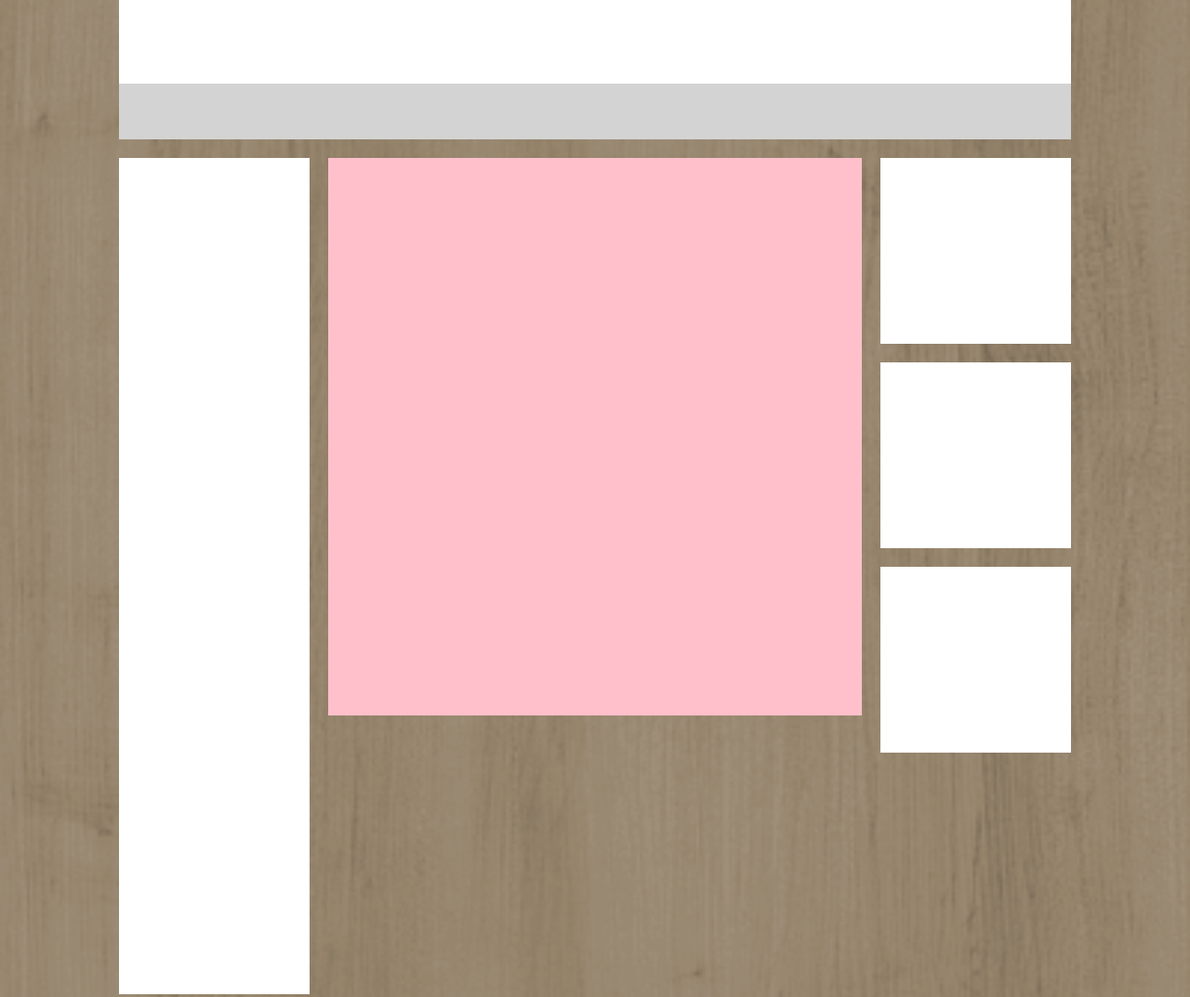
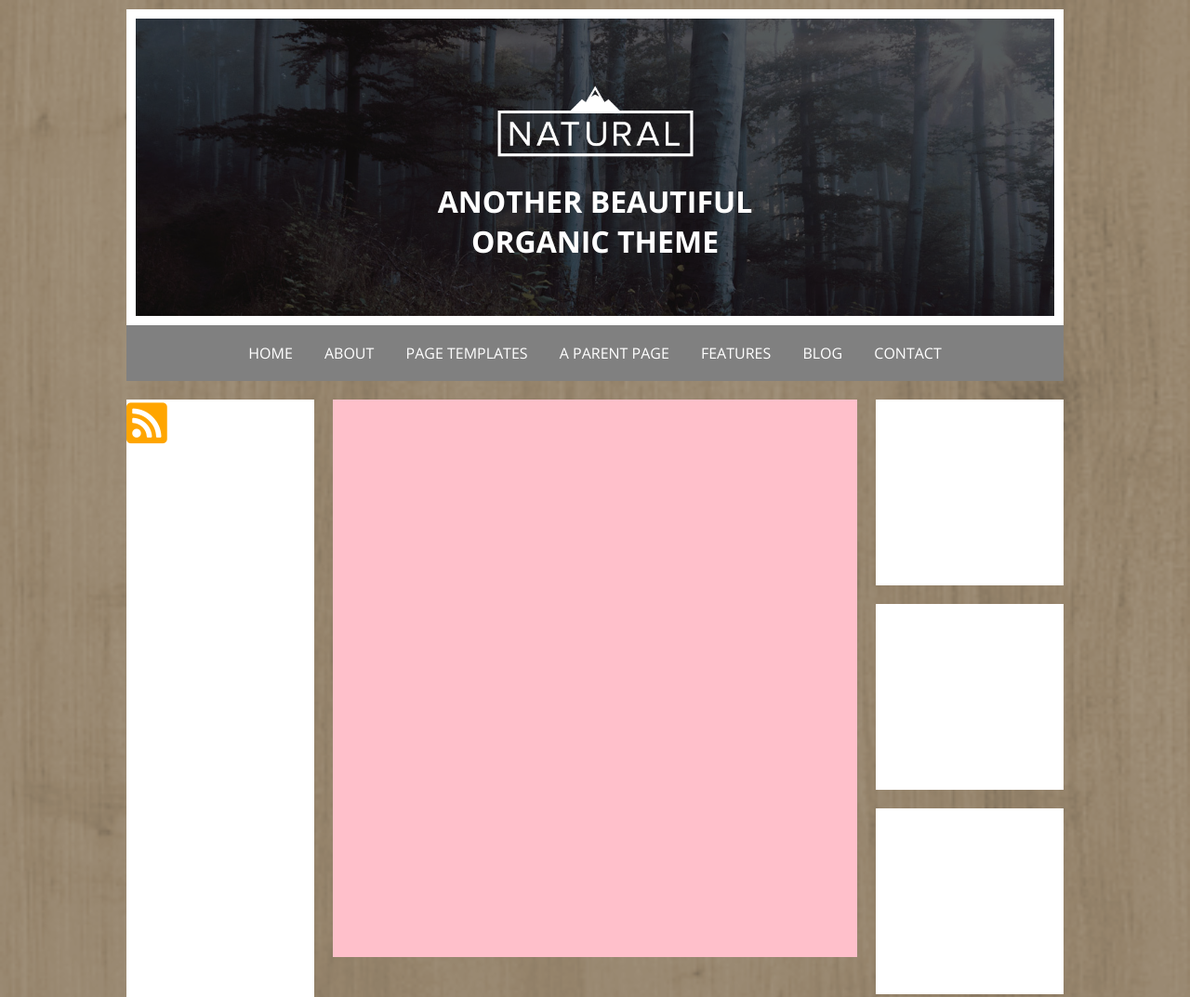
Before and after one commit to Valerio-De-Vivo/htmlcss-wp, a plain HTML site: page index.html in a window 1280 px wide. Shown: the top 1073 px of the page at 93% size. Drawn offline with nearby package versions, Linux system fonts and the light colour scheme.

Commit message:
init main

```diff
--- a/css/style.css
+++ b/css/style.css
@@ -17,11 +17,22 @@
 }
 
 .container{
-background-image: url('img/natural-pattern.png');
-background-size: cover;
-background-position: center;
-background-attachment: fixed;
+  padding: 10px;
+  background-image: url('img/natural-pattern.png');
+  background-size: cover;
+  background-position: center;
+  background-attachment: fixed;
 }
+
+body{
+  font-family: 'Open Sans', sans-serif;
+}
+
+a{
+  text-decoration: none;
+  color: green;
+}
+
 
 /* ______________________________ */
 
@@ -31,20 +42,75 @@ background-attachment: fixed;
 
 header{
   width: 80%;
-  height: 150px;
+  height: 400px;
   background-color: white;
   margin: auto;
   position: relative;
 }
 
+.sfondo{
+  background-image: url(img/natural-header.jpg);
+  width: 100%;
+  height: 340px;
+  background-size: cover;
+  background-position: bottom;
+}
+
+.sfondo .layover{
+  width: 100%;
+  height: 100%;
+  background-color: rgba(0, 0, 0, 0.5);
+  border: 10px solid white;
+  position: relative;
+}
+
+.layover .textarea {
+  text-align: center;
+  position: absolute;
+  top: 50%;
+  left: 50%;
+  transform: translate(-50% , -50%);
+}
+
+.layover .textarea img {
+  width: 50%;
+}
+
+.layover .textarea h1{
+  color: white;
+  text-transform: uppercase;
+}
+
 nav{
   width: 100%;
   height: 60px;
-  background-color: lightgrey;
+  background-color: grey;
   position: absolute;
   bottom: 0;
   left: 0;
+  text-align: center;
 }
+
+nav ul li{
+  display: inline-block;
+  line-height: 60px;
+  margin: 0 10px;
+  padding: 0 5px;
+}
+
+nav ul li a{
+  color: white;
+  text-transform: uppercase;
+}
+
+nav ul li:hover{
+  background-color: lightgrey;
+}
+
+nav ul li:hover a{
+  color: grey;
+}
+
 
 
 /* MAIN */
@@ -77,6 +143,11 @@ main{
   background-color: white;
 }
 
+aside i {
+  font-size: 50px;
+  color: orange;
+}
+
 /* ______________________________ */
 
 
--- a/index.html
+++ b/index.html
@@ -4,16 +4,38 @@
     <meta charset="utf-8">
     <title>Natural Organic Theme</title>
     <link rel="stylesheet" href="css/style.css">
+    <link href="https://fonts.googleapis.com/css2?family=Open+Sans:wght@400;700&display=swap" rel="stylesheet">
+    <link rel="stylesheet" href="https://cdnjs.cloudflare.com/ajax/libs/font-awesome/5.15.1/css/all.min.css"/>
   </head>
   <body>
 
     <div class="container">
 
-
       <!-- INTESTAZIONE -->
       <header>
 
+        <!-- SFONDO E LOGO -->
+        <div class="sfondo">
+          <div class="layover">
+            <div class="textarea">
+              <img src="css/img/natural-logo.png" alt="logo natural theme">
+              <h1>another beautiful organic theme</h1>
+            </div>
+
+          </div>
+
+        </div>
+
         <nav>
+          <ul>
+            <li><a href="#">home</a></li>
+            <li><a href="#">about</a></li>
+            <li><a href="#">page templates</a></li>
+            <li><a href="#">a parent page</a></li>
+            <li><a href="#">features</a></li>
+            <li><a href="#">blog</a></li>
+            <li><a href="#">contact</a></li>
+          </ul>
 
         </nav>
 
@@ -24,6 +46,7 @@
       <!-- Inizio CORPO -->
       <main class="clearfix">
         <aside class="col2 white left">
+          <i class="fas fa-rss-square"></i>
 
         </aside>
 
```
